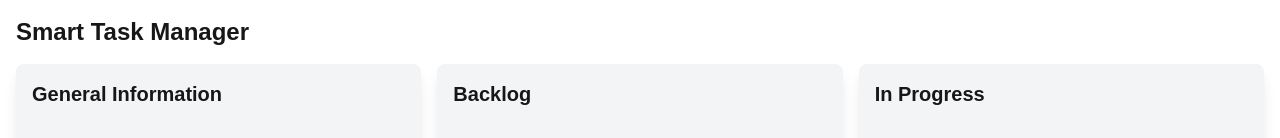
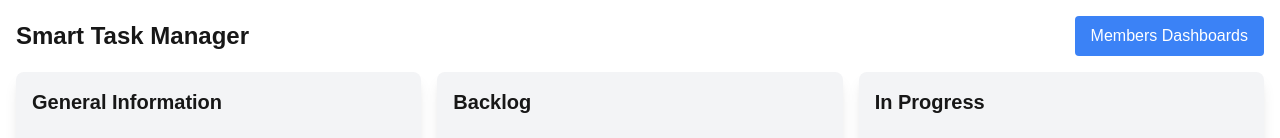
Before and after one commit to Abhi-Ptdr/Smart-Task-Manager, a Next.js app in the folder smart-task-manager/: page / in a window 1280 px wide. Shown: the top 138 px of the page. Built offline with nearby package versions, Linux system fonts and the light colour scheme.

Commit message:
New route for dashboard added

```diff
--- /dev/null
+++ b/smart-task-manager/src/app/members/page.js
@@ -0,0 +1,26 @@
+"use client";
+
+import React from "react";
+import { useRouter } from "next/navigation";
+import TimelineDashboard from "../components/TimelineDashboard";
+
+const MembersDashboard = () => {
+  const router = useRouter();
+
+  return (
+    <div className="p-4">
+      <div className="flex justify-between items-center mb-4">
+        <h1 className="text-2xl font-bold">Members Dashboard</h1>
+        <button
+          onClick={() => router.push("/")}
+          className="px-4 py-2 bg-blue-500 text-white rounded"
+        >
+          Home
+        </button>
+      </div>
+      <TimelineDashboard />
+    </div>
+  );
+};
+
+export default MembersDashboard;
--- a/smart-task-manager/src/app/page.js
+++ b/smart-task-manager/src/app/page.js
@@ -2,8 +2,8 @@
 
 import React, { useState } from "react";
 import { DragDropContext } from "@hello-pangea/dnd";
+import { useRouter } from "next/navigation";
 import CategoryCard from "./components/CategoryCard";
-import TimelineDashboard from "./components/TimelineDashboard";
 import TaskModal from "./components/TaskModal";
 import { useTaskStore } from "./store/taskStore";
 
@@ -20,6 +20,7 @@ const HomePage = () => {
   const [isModalOpen, setModalOpen] = useState(false);
   const [editingTask, setEditingTask] = useState(null);
   const [currentCategory, setCurrentCategory] = useState("");
+  const router = useRouter();
 
   const openModal = (category) => {
     setCurrentCategory(category);
@@ -66,7 +67,15 @@ const HomePage = () => {
   return (
     <DragDropContext onDragEnd={onDragEnd}>
       <div className="p-4">
-        <h1 className="text-2xl font-bold mb-4">Smart Task Manager</h1>
+        <div className="flex justify-between items-center mb-4">
+          <h1 className="text-2xl font-bold">Smart Task Manager</h1>
+          <button
+            onClick={() => router.push("/members")}
+            className="px-4 py-2 bg-blue-500 text-white rounded"
+          >
+            Members Dashboards
+          </button>
+        </div>
         <div className="grid grid-cols-1 md:grid-cols-3 gap-4">
           {CATEGORIES.map((category) => (
             <CategoryCard
@@ -83,7 +92,6 @@ const HomePage = () => {
             />
           ))}
         </div>
-        <TimelineDashboard tasks={tasks} />
         {isModalOpen && (
           <TaskModal
             isEditing={!!editingTask}
```
